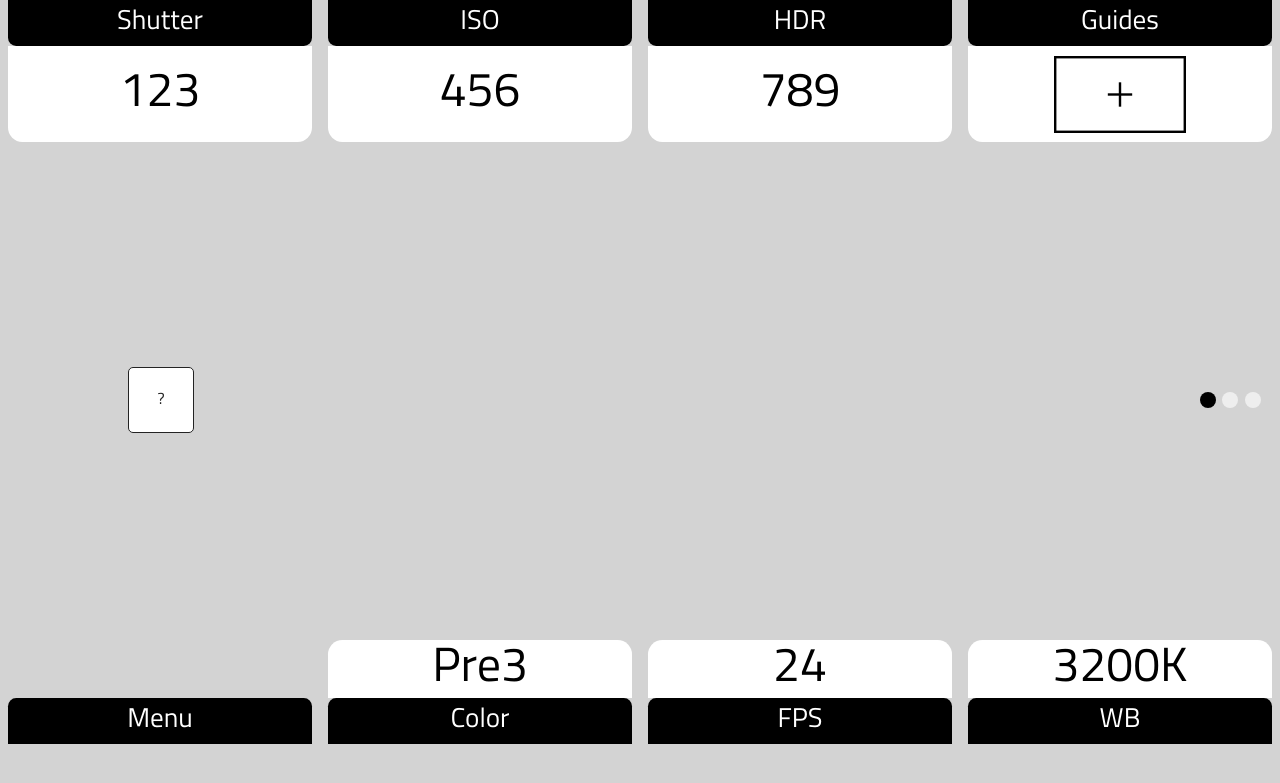
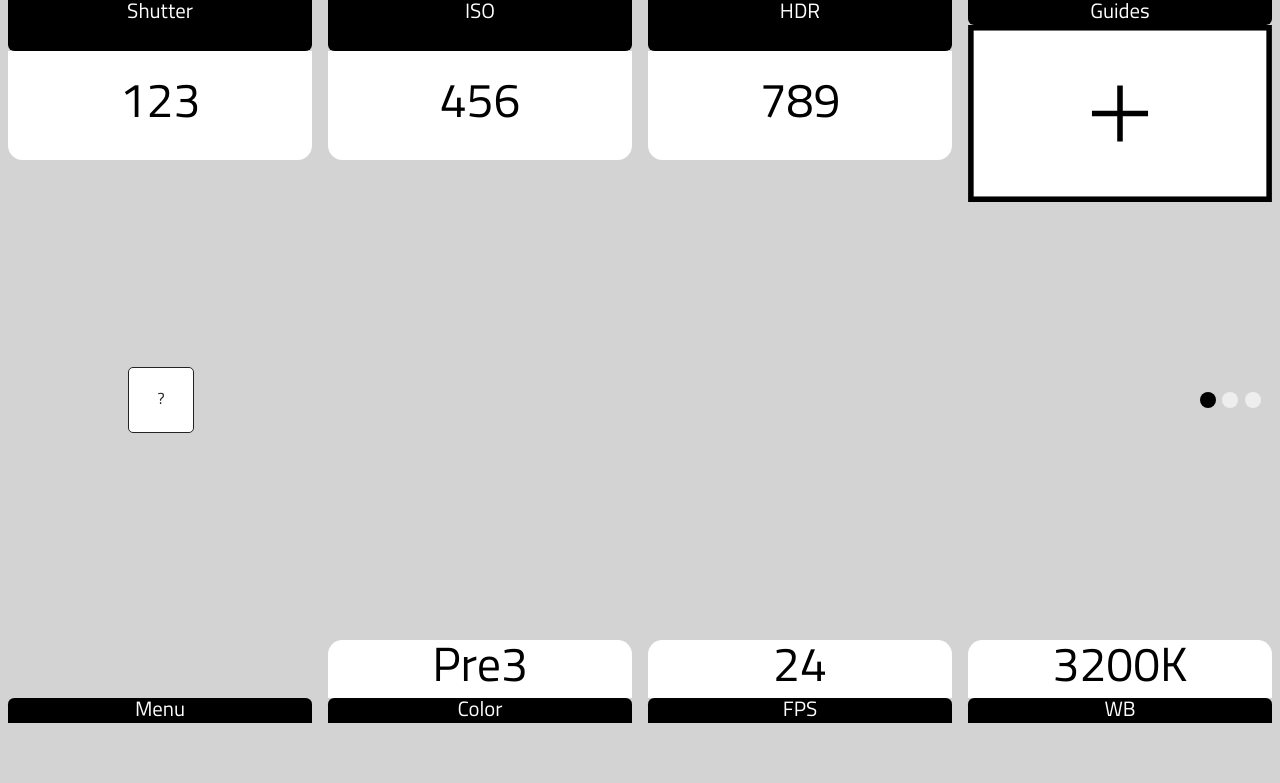
Before and after one commit to apertus-open-source-cinema/axiom-firmware, a PHP site: page / in a window 1280 px wide. Shown: the top 783 px of the page. Run offline with PHP 8.4, Linux system fonts and the light colour scheme.

Commit message:
- Clean up and some adjustments for GUI

```diff
--- /dev/null
+++ b/axiom_beta_control_daemon/TestGUI/css/menu.css
@@ -0,0 +1,69 @@
+.menu {
+    display: flex;
+    height: 100%;
+}
+
+.menuBottom {
+    display: flex;
+    /* height: 100%; */
+    align-items: flex-end;
+}
+
+.menuButton {
+    flex-grow: 1;
+    flex-basis: 0;
+    margin-left: 0.5em;
+    margin-right: 0.5em;
+    text-align: center;
+    height: 100%;
+    display: flex;
+    flex-direction: column;
+}
+
+.menuButtonInverted {
+    /* align-items: flex-end; */
+    /* height: 75%; */
+    margin-top: auto;
+}
+
+.menuButton:active {
+    opacity: 0.5;
+}
+
+.roundedTop {
+    border-top-left-radius: 0.3em;
+    border-top-right-radius: 0.3em;
+}
+
+.roundedBottom {
+    border-bottom-left-radius: 0.3em;
+    border-bottom-right-radius: 0.3em;
+}
+
+.currentValue {
+    background: white;
+    color: black;
+    font-size: 3em;
+    /* height: 60%; */
+    display: flex;
+    justify-content: center;
+    align-items: center;
+    flex-grow: 2;
+}
+
+.buttonCaption {
+    background: black;
+    color: white;
+    font-size: 1.3em;
+    /* font-size: 1.7em; */
+    /* height: 1.7em; */
+    /* line-height: 1.7em; */
+    flex-grow: 1;
+}
+
+.buttonIcons {
+    width: 100%;
+    height: 100%;
+    align-self: center;
+    object-fit: contain;
+}
--- a/axiom_beta_control_daemon/TestGUI/css/menuLower.css
+++ /dev/null
@@ -1,47 +0,0 @@
-
-.menuBottom {
-    display: flex;
-}
-  /* .menu3 > div {
-    font-size: 3vh;
-    text-align: center;
-    color: white;
-    background: #232323;
-    margin: 0 3em 0 3em;
-    padding: .75em;
-    border-radius: .3125em .3125em 0 0;
-    flex: 1;
-  }
-
-  .menu4 > div {
-    /*float: right;*/
-  /*  font-size: 3vh;
-    text-align: center;
-    color: rgb(0, 0, 0);
-    background: rgb(255, 255, 255);
-    margin: 0 3em 0 3em;
-    padding: .75em;
-    border-radius: .3125em .3125em 0 0;
-    flex: 1;
-  }
-
-  .menu-menu {
-    float: left;
-    min-width: 23%;
-    min-height: 10%;
-    font-size: 3vh;
-    text-align: center;
-    color: white;
-    background: #232323;
-    margin: 0 3em 0 3em;
-    padding: .75em;
-    border-radius: .3125em .3125em 0 0;
-    flex: 1;
-  }
-
-  .menu-clear {
-    float: left;
-    min-width: 23%;
-    flex: 1;
-    opacity: 0;
-  } */
--- a/axiom_beta_control_daemon/TestGUI/css/menuUpper.css
+++ /dev/null
@@ -1,91 +0,0 @@
-.menu {
-    display: flex;
-    height: 100%;
-}
-
-.menuButton {
-    flex-grow: 1;
-    flex-basis: 0;
-    margin-left: 0.5em;
-    margin-right: 0.5em;
-    text-align: center;
-    height: 100%;
-}
-
-
-.menuButtonInverted{
-  /* align-items: flex-end; */
-  /* height: 75%; */
-  margin-top: auto;
-}
-
-.menuButton:active {
-    opacity: 0.5;
-}
-
-.roundedTop {
-    border-top-left-radius: 0.3em;
-    border-top-right-radius: 0.3em;
-}
-
-.roundedBottom {
-    border-bottom-left-radius: 0.3em;
-    border-bottom-right-radius: 0.3em;
-}
-
-.currentValue {
-    background: white;
-    color: black;
-    font-size: 3em;
-    height: 60%;
-    display: flex;
-    justify-content: center;
-    align-items: center;
-}
-
-.buttonCaption {
-    background: black;
-    color: white;
-    font-size: 1.7em;
-    height: 1.7em;
-    line-height: 1.7em;
-}
-
-
-
-
-/* .menu1 > div {
-    font-size: 3vh;
-    text-align: center;
-    color: white;
-    background: #232323;
-    margin: 0 3em 0 3em;
-    padding: .75em;
-    border-radius: 0 0 .3125em .3125em;
-    flex: 1;
-  }
-
-  .menu2 > div {
-    font-size: 3vh;
-    text-align: center;
-    color: rgb(0, 0, 0);
-    background: rgb(255, 255, 255);
-    margin: 0 3em 0 3em;
-    padding: .75em;
-    border-radius: 0 0 .3125em .3125em;
-    flex: 1;
-  }
-
-  .menu1-scala > div {
-    width: 50px;
-
-    font-size: 3vh;
-    text-align: center;
-    color: white;
-    background: #aa1f1f;
-    margin: 0 3em 0 3em;
-    padding: .75em;
-    border-radius: 0 0 .3125em .3125em;
-    flex: 1;
-  }
- */
--- a/axiom_beta_control_daemon/TestGUI/css/style.css
+++ b/axiom_beta_control_daemon/TestGUI/css/style.css
@@ -1,9 +1,3 @@
-    * {
-        margin: 0;
-        padding: 0;
-        border: 0;
-    }
-
     @font-face {
         font-family: 'Titillium';
         src: url('/fonts/Titillium-Regular.otf') format('opentype');
@@ -12,8 +6,13 @@
     html,
     body {
         height: 100%;
+        width: 100%;
         background-color: lightgray;
         font-family: 'Titillium';
+
+        margin: 0;
+        padding: 0;
+        border: 0;
 
         /* Disable text selection */
         user-select: none;
--- a/axiom_beta_control_daemon/TestGUI/index.html
+++ b/axiom_beta_control_daemon/TestGUI/index.html
@@ -6,15 +6,17 @@
     <title>Example</title>
     <meta name="keywords" content="" />
     <meta name="description" content="" />
+    <meta name="viewport" content="width=480, initial-scale=1.0, maximum-scale=1.0, minimum-scale=1.0,target-densitydpi=device-dpi, user-scalable=no"
+    />
+
     <!-- JQuery / JQueryUI -->
     <script src="js/jquery-3.2.1.min.js"></script>
     <script src="js/jquery-ui.min.js"></script>
     <link href="css/jquery-ui.min.css" media="screen" rel="stylesheet" type="text/css" />
 
-    <link href="css/style.css" media="screen" rel="stylesheet" type="text/css" />
-    <link href="css/menuUpper.css" media="screen" rel="stylesheet" type="text/css" />
-    <link href="css/menuLower.css" media="screen" rel="stylesheet" type="text/css" />
-    <link href="css/content.css" media="screen" rel="stylesheet" type="text/css" />
+    <link href="css/style.css" media="screen" rel="stylesheet" />
+    <link href="css/menu.css" media="screen" rel="stylesheet" />
+    <link href="css/content.css" media="screen" rel="stylesheet" />
 
 </head>
 
@@ -37,23 +39,10 @@
             <div class="menuButton">
                 <div class="buttonCaption roundedBottom">Guides</div>
                 <div class="currentValue roundedBottom" id=guidesValue>
-                    <img src="images/capture_area.svg" style="height:80%; vertical-align: middle;"></img>
+                    <img src="images/capture_area.svg" style="width: 100%; align-self: center; object-fit:contain;"></img>
                 </div>
             </div>
         </div>
-        <!-- <div class="menuUpper menu2">
-            <div>
-            </div>
-            <div>
-                <div>456</div>
-            </div>
-            <div>
-                <div>789</div>
-            </div>
-            <div>
-                <div>000</div>
-            </div>
-        </div> -->
     </div>
     <div class="content">
         <div class="content-box">
@@ -83,37 +72,6 @@
                 <div class="buttonCaption roundedTop">WB</div>
             </div>
         </div>
-        <!-- <div class="menuLower menu4">
-                <div class="menu-clear">
-                    <div></div>
-                </div>
-                <div>
-                    <div>Pre 3</div>
-                </div>
-                <div>
-                    <div>24</div>
-                </div>
-                <div>
-                    <div>3200K</div>
-                </div>
-            </div>
-            <div class="menu-menu">
-                <div>Menu</div>
-            </div>
-            <div class="menuLower menu3">
-
-                <div>
-                    <div>Color</div>
-                </div>
-                <div>
-                    <div>FPS</div>
-                </div>
-                <div>
-                    <div>WB</div>
-                </div>
-            </div>
-        </div> -->
-
     </div>
     </div>
 </body>
```
